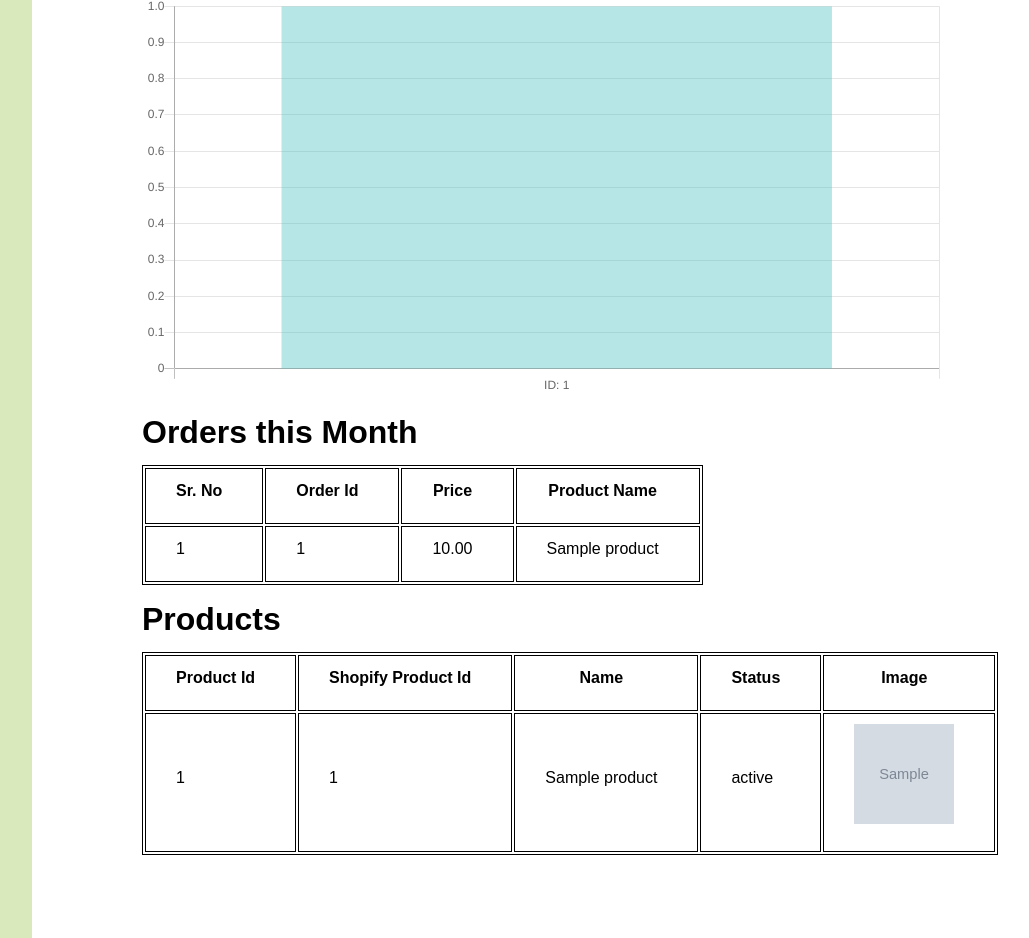
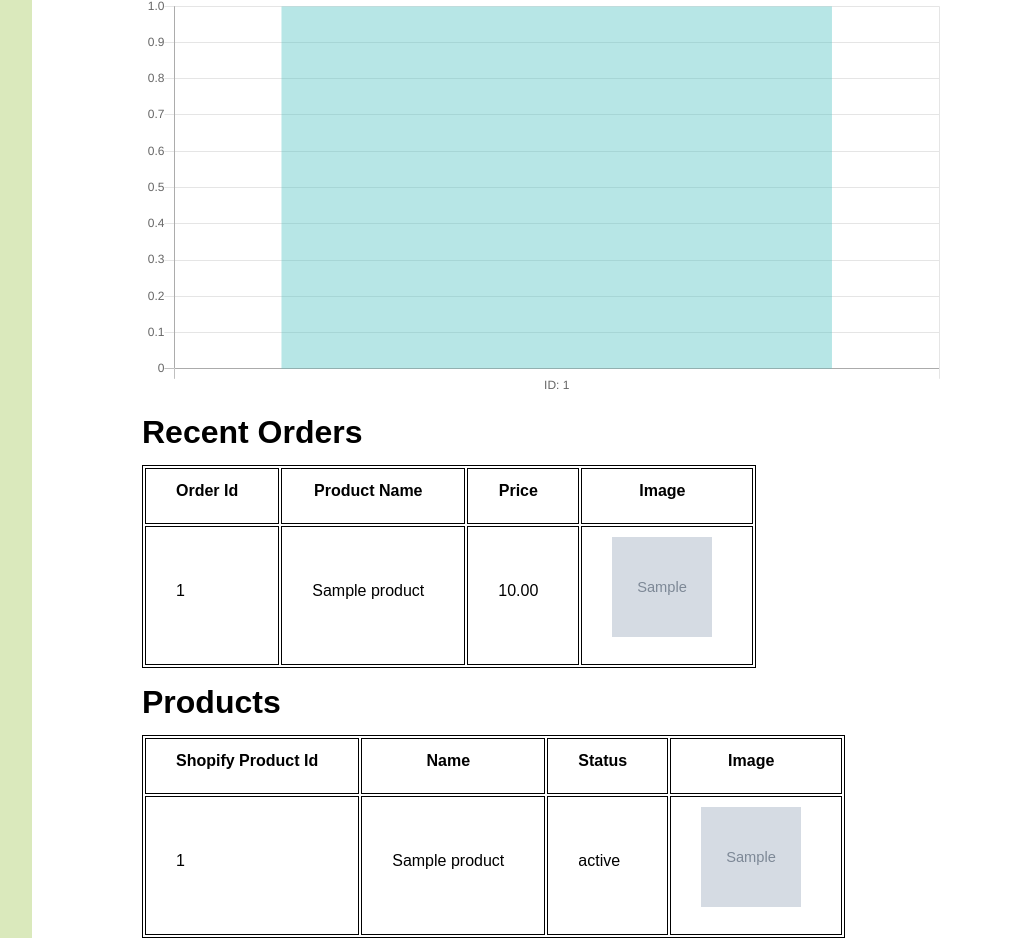
Before and after one commit to abhijeetmishra0408/shopify_admin, a Django app: page /home in a window 1280 px wide. Shown: the part 1631-2569 px from the top of the page, without its empty margins (88-1117 px from the left). Run offline with Django 4.2, Linux system fonts and the light colour scheme; tables that the repository leaves empty hold one stand-in row (values such as "Sample post"); grey boxes marked "Sample" are stand-in pictures; some libraries are stand-ins or nearby versions.

Commit message:
changes in orders and product tables

```diff
--- a/shopify_api/views.py
+++ b/shopify_api/views.py
@@ -112,13 +112,14 @@ def getHomePage(request):
         orders_data["labels"].append(datetime.date(1900, each['yearmonth'], 1).strftime('%B'))
         orders_data["data"].append(each['counts'])
     orders = []
-    for each in all_orders.filter()[0:10]:
+    for each in all_orders.filter().order_by('-order_date')[0:10]:
         orders.append(
             {
                 "id":each.id,
                 "shopify_order_id":each.shopify_order_id,
                 "price":each.price,
-                "product":each.product.name
+                "product":each.product.name,
+                "image":each.product.image
             }
         )
     facebook_campaign = {"id":[],"view":[], "click":[]}
--- a/templates/index.html
+++ b/templates/index.html
@@ -186,34 +186,34 @@
             });
             </script>
         </div>
-        <h1>Orders this Month</h1>
+        <h1>Recent Orders</h1>
         <table>
             <th>
-                Sr. No
+                Order Id
             </th>
             <th>
-                Order Id
+                Product Name
             </th>
             <th>
                 Price
             </th>
             <th>
-                Product Name
+                Image
             </th>
             {% for order in orders %}
             <tr>
-                <td>{{order.id}}</td>
                 <td>{{order.shopify_order_id}}</td>
+                <td>{{order.product}}</td>
                 <td>{{order.price}}</td>
-                <td>{{order.product}}</td>
+                <td>
+                    <img src="{{order.image}}" alt="" height=100 width=100>
+
+                </td>
             </tr>
             {% endfor %}
         </table>
         <h1>Products</h1>
         <table>
-            <th>
-                Product Id
-            </th>
             <th>
                 Shopify Product Id
             </th>
@@ -228,7 +228,6 @@
             </th>
             {% for product in products %}
             <tr>
-                <td>{{product.id}}</td>
                 <td>{{product.shopify_product_id}}</td>
                 <td>{{product.name}}</td>
                 <td>{{product.status}}</td>
```
